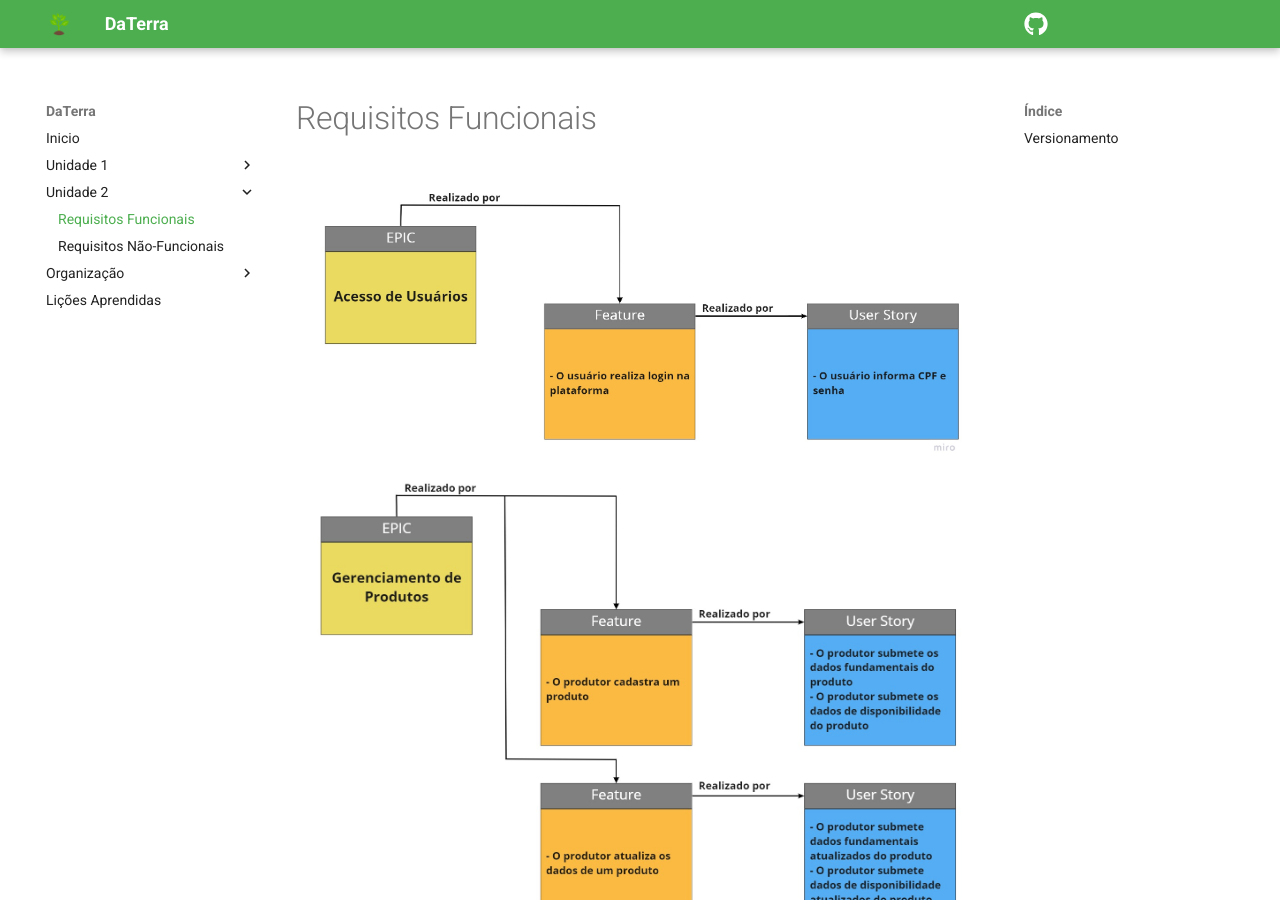
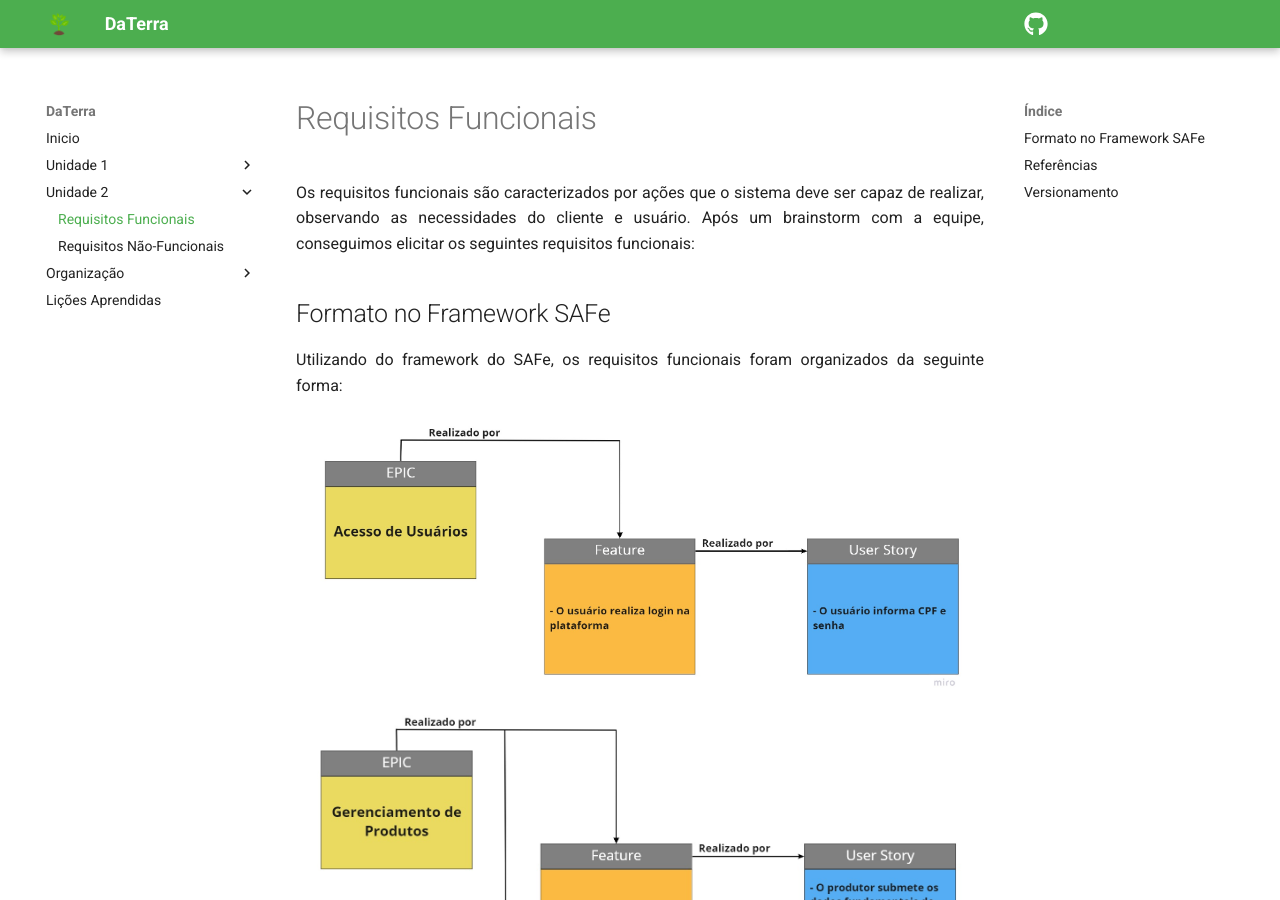
Before and after one commit to FGAUnB-REQ-GM/2021.2-DaTerra, an MkDocs documentation site: the page built from docs/docs/RequisitosF.md, in a window 1280 px wide and 900 px high. Built offline with MkDocs 1.6.1 and Material for MkDocs 9.7.7, drawn with Linux system fonts in a browser that asks for light colours; comment, search, counter and statistics services are not loaded; some of the changed text lies outside the part shown.

Commit message:
Edit RequisitosF.md and Requisitos.NF.md files

```diff
--- a/docs/docs/RequisitosF.md
+++ b/docs/docs/RequisitosF.md
@@ -1,3 +1,12 @@
+<p style="text-align: justify">
+Os requisitos funcionais são caracterizados por ações que o sistema deve ser capaz de realizar, observando as necessidades do cliente e usuário. Após um brainstorm com a equipe, conseguimos elicitar os seguintes requisitos funcionais:
+</p>
+
+## Formato no Framework SAFe
+<p style="text-align: justify">
+Utilizando do framework do SAFe, os requisitos funcionais foram organizados da seguinte forma:
+</p>
+
 <p style="text-align: center">
 <img src="/img/Acesso_de_Usuarios.jpg" width="660px">
 <br>
@@ -10,6 +19,8 @@
 <img src="/img/Registro_de_Usuarios.jpg" width="660px">
 </p>
 
+## Referências
+> https://www.scaledagileframework.com/safe-requirements-model/
 
 ## Versionamento
 
```
Also changed, not shown: docs/docs/RequisitosNF.md (+4 -0 lines).
